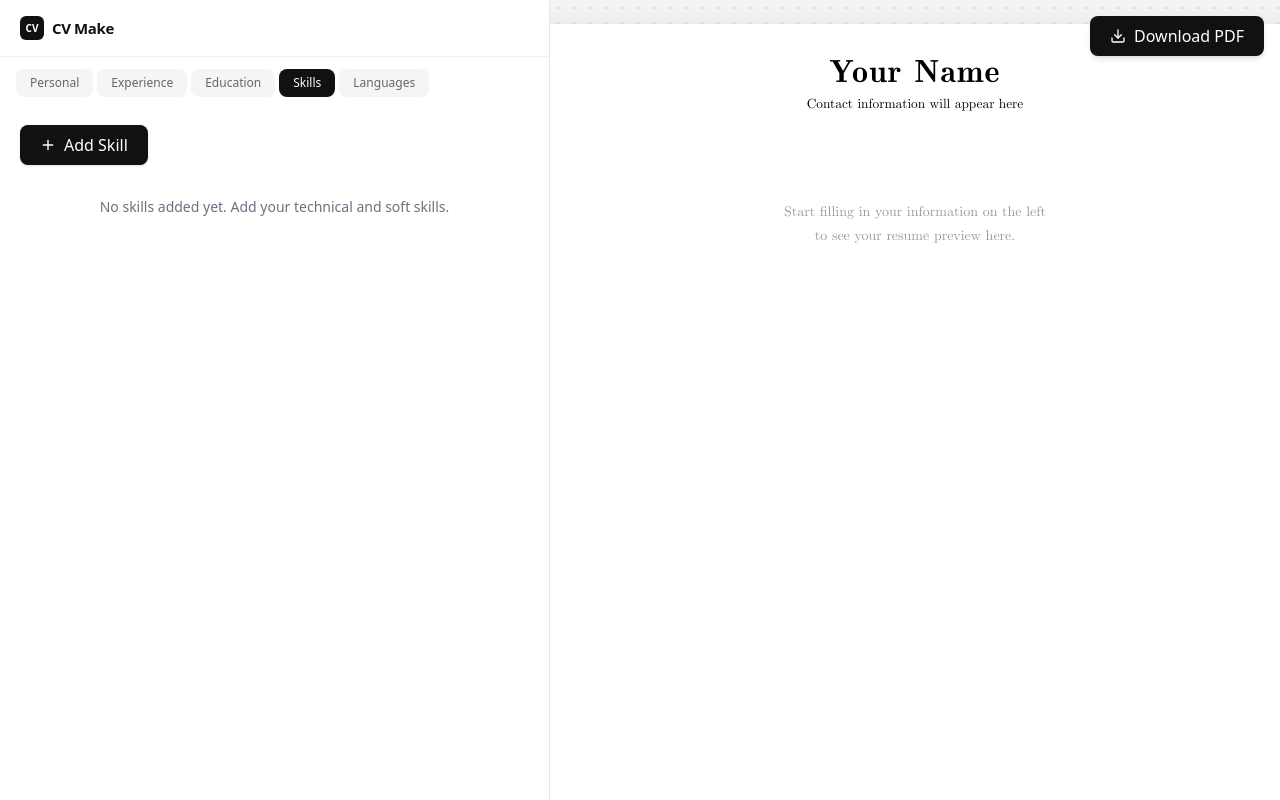
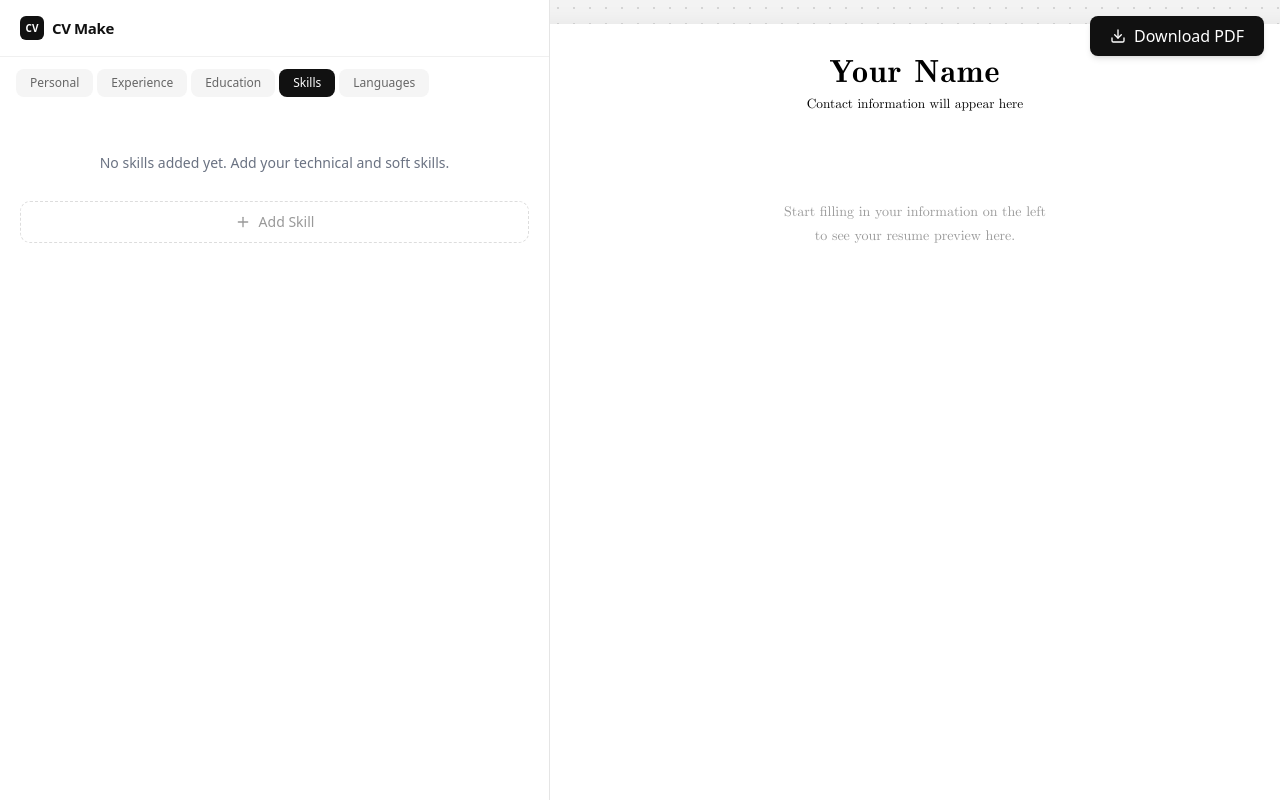
Before and after one commit to misbiheyv/cv-make, a Next.js app: page / in a window 1280 px wide. Both pictures are taken after a click on the button "Skills". Built offline with nearby package versions, Linux system fonts and the light colour scheme.

Commit message:
style: move Add Skill button to bottom for consistency

```diff
--- a/src/components/forms/SkillsForm.tsx
+++ b/src/components/forms/SkillsForm.tsx
@@ -1,19 +1,14 @@
 'use client';
 
-import { Plus, X } from 'lucide-react';
-import { EmptyState, IconButton, MoveButtons } from '@/components/ui';
+import { X } from 'lucide-react';
+import { AddButton, EmptyState, IconButton, MoveButtons } from '@/components/ui';
 import { useResumeStore } from '@/store/useResumeStore';
 
 export function SkillsForm() {
 	const { skills, addSkill, updateSkill, removeSkill, moveSkill } = useResumeStore();
 
 	return (
-		<div className="space-y-4">
-			<button type="button" onClick={addSkill} className="btn-primary flex items-center gap-2">
-				<Plus className="w-4 h-4" />
-				Add Skill
-			</button>
-
+		<div className="space-y-3">
 			<div className="space-y-2">
 				{skills.map((skill, index) => (
 					<div key={skill.id} className="flex gap-2 items-center">
@@ -28,19 +23,19 @@ export function SkillsForm() {
 							className="form-input w-1/3"
 							value={skill.name}
 							onChange={(e) => updateSkill(skill.id, { name: e.target.value })}
-							placeholder="Skill name (e.g., Languages)"
+							placeholder="Skill name"
 						/>
 						<input
 							type="text"
 							className="form-input flex-1"
 							value={skill.description}
 							onChange={(e) => updateSkill(skill.id, { description: e.target.value })}
-							placeholder="Description (e.g., JavaScript, TypeScript)"
+							placeholder="Description"
 						/>
 						<IconButton
 							icon={X}
 							onClick={() => removeSkill(skill.id)}
-							variant="ghost"
+							variant="danger"
 							title="Delete"
 						/>
 					</div>
@@ -50,6 +45,8 @@ export function SkillsForm() {
 			<EmptyState show={skills.length === 0}>
 				No skills added yet. Add your technical and soft skills.
 			</EmptyState>
+
+			<AddButton onClick={addSkill}>Add Skill</AddButton>
 		</div>
 	);
 }
```
